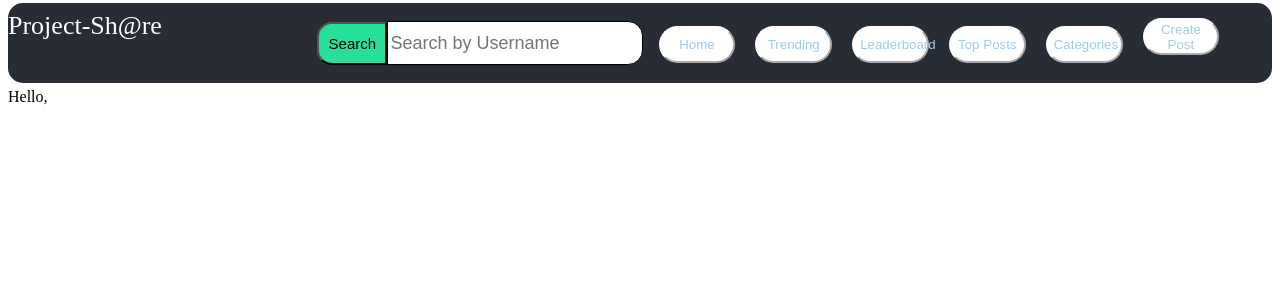
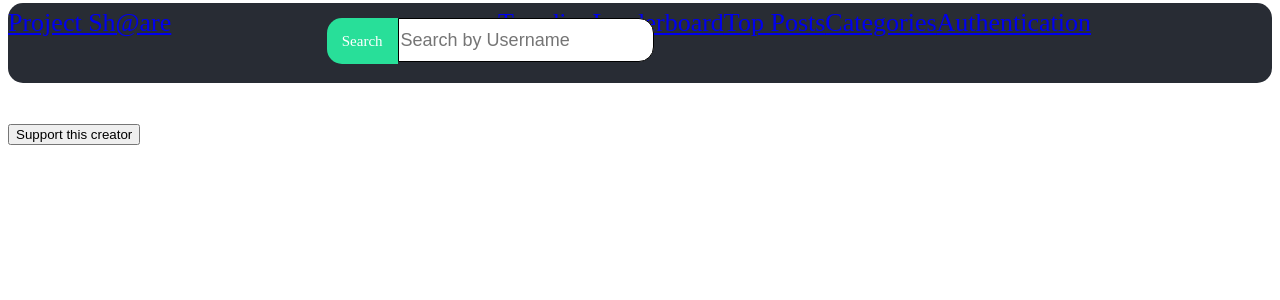
Before and after one commit to littlepotato123/Project-Share, a React (Create React App) app in the folder project-share/: page /user/1 in a window 1280 px wide. Shown: the top 300 px of the page. Built offline with nearby package versions, Linux system fonts and the light colour scheme; no server answers.

Commit message:
Basics of Navigation

```diff
--- a/project-share/src/App.css
+++ b/project-share/src/App.css
@@ -17,6 +17,9 @@
     border-bottom-left-radius: 15px;
     font-size: 15px;
     background-color: #28df99;
+    padding: 15px;
+    text-decoration: none;
+    color: white;
 }
 
 .searchBar {
@@ -33,22 +36,8 @@
     right: -12.3%;
     top: 15px;
 }
-.home,.trending,.leaderboard,.topPosts,.categories,.create-post {
-    color: #9ecaed;
-    background-color: white;
-    border-color: white;
-    border-bottom-left-radius: 20px;
-    border-top-left-radius: 20px;
-    border-top-right-radius: 20px;
-    border-bottom-right-radius: 20px;
-    margin-right: 20px;
-    font-weight: 7px;
-    width: 6vw;
-    height: 37px;
-    position:relative;
-    right: -13.5%;
-    top: 15px;
-}
+
+
 
 .post-content {
     border-radius: 8px;
--- a/project-share/src/Components/Navigation/Navigation.js
+++ b/project-share/src/Components/Navigation/Navigation.js
@@ -1,37 +1,34 @@
 import React, { useState } from 'react'
-import {
-    useHistory
-} from 'react-router-dom'; // For Redirecting Page
 
 const Navigation = () => {
-    let history = useHistory();
     const [value, setValue] = useState(null);
+    const [url, setUrl] = useState(null);
 
-    const search = () => {
-        if (value) {
-            history.push(`/user/${value}`)
-        } else {
-            console.log("You did something wrong")
-        }
+    const setting = e => {
+        setValue(e.target.value);
+        setUrl(`/user/${e.target.value}`)
     }
+
+    let authButtons = (
+        <a href="/auth">Authentication</a>
+    )
 
     return (
         <div className="nav">
             <header className="header">
-                Project-Sh@re
-                <button onClick={search} className='searchButton' type="submit" >Search</button>
+                <a href="/">Project Sh@are</a>
+                <a className="searchButton" href={url}>Search</a>
                 <input
                     className='searchBar'
                     value={value}
-                    onChange={e => setValue(e.target.value)}
+                    onChange={e => setting(e)}
                     placeholder="Search by Username"
                 />
-                <button className='home' onClick={() => history.push('/')}>Home</button>
-                <button className='trending' onClick={() => history.push('/trending')}>Trending</button>
-                <button className='leaderboard' onClick={() => history.push('/leaderboard')}>Leaderboard</button>
-                <button className='topPosts' onClick={() => history.push('/topPosts')}>Top Posts</button>
-                <button className='categories' onClick={() => history.push('/categories')}>Categories</button>
-                <button className='create-post'>Create Post</button>
+                <a className="nav-link" href="/trending">Trending</a>
+                <a className="nav-link" href="/leaderboard">Leaderboard</a>
+                <a className="nav-link" href="/topPosts">Top Posts</a>
+                <a className="nav-link" href="/categories">Categories</a>
+                { authButtons }
             </header>
 
 
--- a/project-share/src/Pages/Home/Home.js
+++ b/project-share/src/Pages/Home/Home.js
@@ -21,8 +21,6 @@ class Home extends React.Component {
     }
 
     render() {
-        console.log(this.props.token);
-
         return (
             <div>
                 {
--- a/project-share/src/Pages/User Page/User.js
+++ b/project-share/src/Pages/User Page/User.js
@@ -3,6 +3,7 @@ import {
     useHistory,
     useParams
 } from 'react-router-dom'
+import Loading from '../../Components/Loading/Loading';
 
 const proxyUrl = "https://cors-anywhere.herokuapp.com/";
 const url = "https://us-central1-project-share-8df06.cloudfunctions.net/api/";
@@ -34,17 +35,28 @@ const User = () => {
                 if(Object.keys(data).length === 0) {
                     console.log("empty");
                 } else {
-                    console.log("Not Empty");
-                    console.log(data.user)
                     setUser(data.user);
                 }
             }
         })
     }, [])
 
+    const support = () => {
+        fetch()
+    }
+
+    let userInfo = (
+        <div>
+            {user.handle} <br />
+            {user.supporters} <br />
+            <button onClick={support}>Support this creator</button> <br />
+            {user.email}
+        </div>
+    )
+
     return (
         <div>
-            Hello, { user.handle }
+            { user ? userInfo : <Loading />}
         </div>
     )
 }
```
Also changed, not shown: 1 other file (tests, documents, lock files or other folders).
